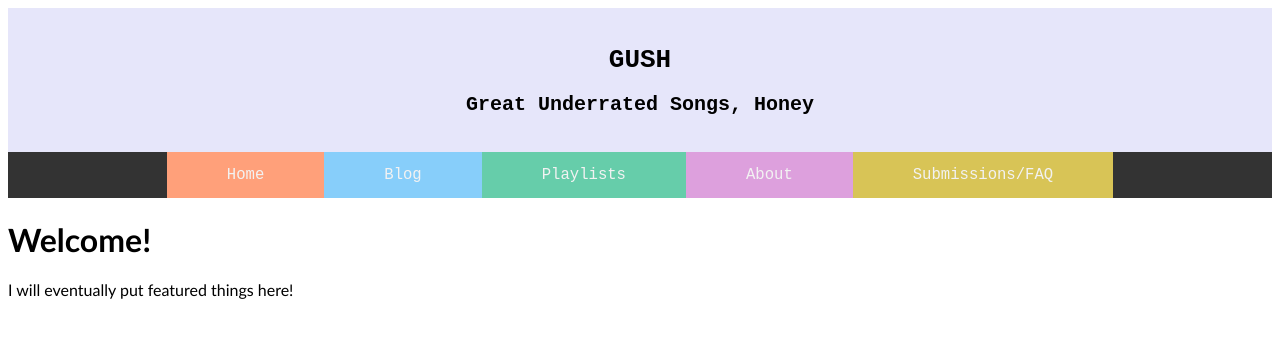
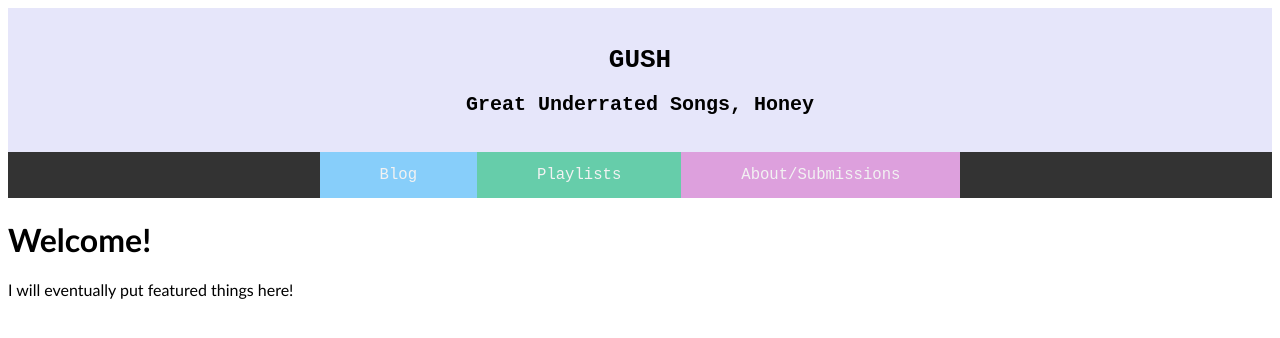
Before and after one commit to ahill01/ahill01.github.io, a plain HTML site: page images/GUSH Home.html in a window 1280 px wide. Drawn offline with Linux system fonts and the light colour scheme; files that its build step writes are made by us from their sources.

Commit message:
added .js file, deprecated some links to streamline what i have so far

```diff
--- a/images/GUSH Home.html
+++ b/images/GUSH Home.html
@@ -11,11 +11,11 @@
       </div>
       <!--NavBar, add hover link feature, make it look pretty-->
       <div id="navbar" class ="flex-container">
-          <a id="home" href ="./index.html">Home</a>
+          <!--a id="home" href ="./index.html">Home</a-->
           <a id ="blog" href="./blog.html">Blog</a>
           <a id = "playlists" href="./playlists.html">Playlists</a>
-          <a id ="about" href="./about.html">About</a>
-          <a id="faq" href="./faq.html">Submissions/FAQ</a>
+          <a id ="about" href="./about.html">About/Submissions</a>
+          <!--a id="faq" href="./faq.html">Submissions/FAQ</a-->
           <!--add search bar maybe?-->
       </div>
       <!-- Featured section, nice scrolling header! -->
--- /dev/null
+++ b/index.js
@@ -0,0 +1,2 @@
+/*
+*/
```
Also changed, not shown: blog.html (+3 -2 lines).
